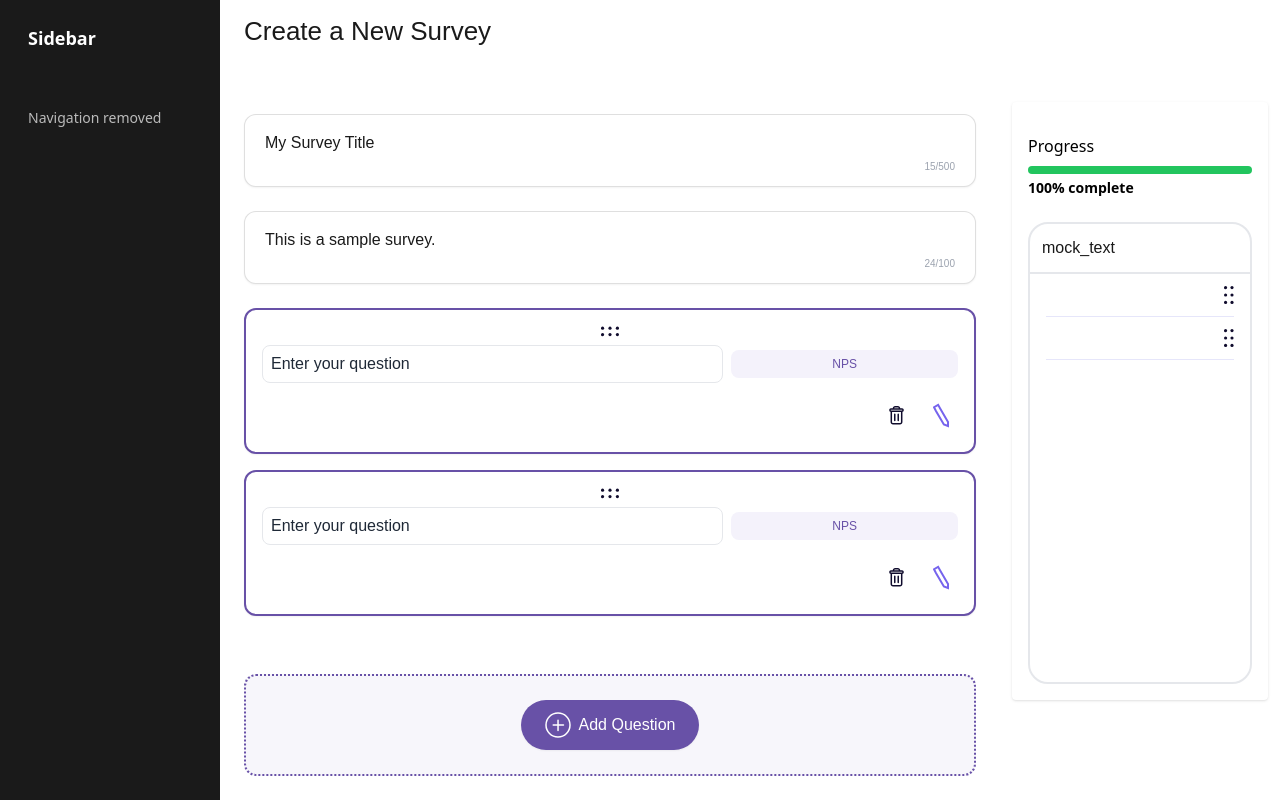
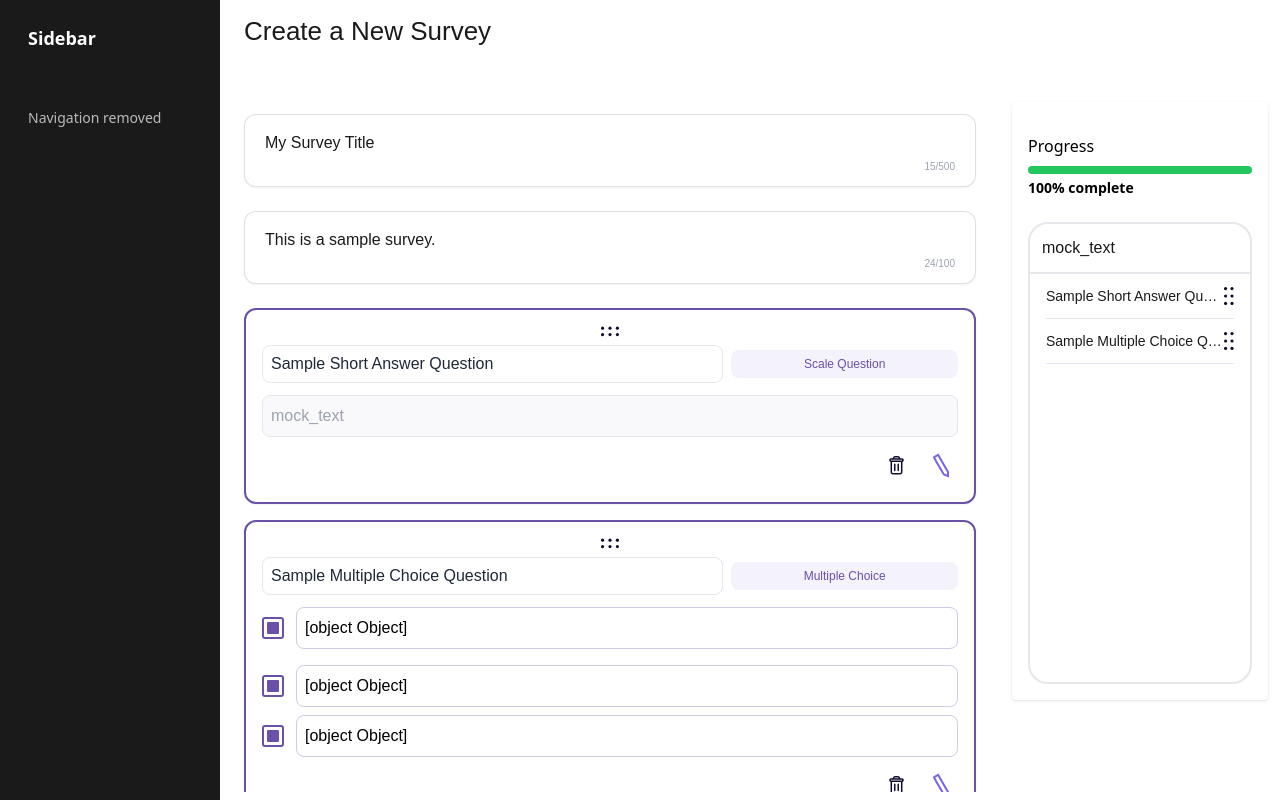
Before and after one commit to timcthy/BackendTask, a React (Create React App) app in the folder frontend/: page / in a window 1280 px wide. Built offline with nearby package versions, Linux system fonts and the light colour scheme.

Commit message:
Fixed moving

```diff
--- a/frontend/src/component/CreateSurveyContent.jsx
+++ b/frontend/src/component/CreateSurveyContent.jsx
@@ -5,18 +5,9 @@ import { DragDropContext, Droppable, Draggable } from "@hello-pangea/dnd";
 import { useCreateSurveyProvider } from "./CreateSurveyProvider";
 
 const CreateSurveyContent = () => {
-  const { questions, setQuestions } = useCreateSurveyProvider();
+  const { questions, onDragEnd } = useCreateSurveyProvider();
   const [surveyContent, setSurveyContent] = useState(sidebarcontent);
 
-  const onDragEnd = (result) => {
-    if (!result.destination) {
-      return;
-    }
-    const items = Array.from(questions);
-    const [reorderedItem] = items.splice(result.source.index, 1);
-    items.splice(result.destination.index, 0, reorderedItem);
-    setQuestions(items);
-  };
   return (
     <div className="rounded-[20px] border-2 border-light-gray bg-white mt-3 flex flex-col  h-full sm:h-[calc(100vh-338px)] ">
       <div className="grow">
--- a/frontend/src/component/CreateSurveyProvider.jsx
+++ b/frontend/src/component/CreateSurveyProvider.jsx
@@ -7,17 +7,38 @@ export const CreateSurveyProviderMock = ({ children }) => {
   const [surveyTitle, setSurveyTitle] = useState("My Survey Title");
   const [surveyDescription, setSurveyDescription] = useState("This is a sample survey.");
   const [questions, setQuestions] = useState([
-    { id: 1, type: "short_text", saved: true },
-    { id: 2, type: "multiple_choice", saved: true },
+    {
+      id: 1,
+      type: "shortAnswer",
+      title: "Sample Short Answer Question",
+      saved: true,
+      options: []
+    },
+    {
+      id: 2,
+      type: "multipleChoice",
+      title: "Sample Multiple Choice Question",
+      saved: true,
+      options: [
+        { id: 1, text: "Option 1" },
+        { id: 2, text: "Option 2" },
+        { id: 3, text: "Option 3" }
+      ]
+    },
   ]);
   const [dupList, setDupList] = useState([]);
-  const defaultQuestionType = "short_text";
+  const defaultQuestionType = "shortAnswer";
 
   const addNewQuestion = (type = defaultQuestionType) => {
     const newQuestion = {
       id: Date.now(),
       type,
+      title: `New ${type} Question`,
       saved: false,
+      options: type === "multipleChoice" || type === "singleChoice" ? [
+        { id: Date.now(), text: "Option 1" },
+        { id: Date.now() + 1, text: "Option 2" }
+      ] : []
     };
     setQuestions((prev) => [...prev, newQuestion]);
   };
@@ -102,6 +123,16 @@ export const CreateSurveyProviderMock = ({ children }) => {
     });
   };
 
+  const onDragEnd = (result) => {
+    if (!result.destination) {
+      return;
+    }
+    const items = Array.from(questions);
+    const [reorderedItem] = items.splice(result.source.index, 1);
+    items.splice(result.destination.index, 0, reorderedItem);
+    setQuestions(items);
+  };
+
   const handleCreateSurvey = () => {
     console.log("Mock create survey:", {
       title: surveyTitle,
@@ -118,6 +149,7 @@ export const CreateSurveyProviderMock = ({ children }) => {
         surveyDescription,
         setSurveyDescription,
         questions,
+        setQuestions,
         defaultQuestionType,
         addNewQuestion,
         handleDeleteQuestion,
@@ -129,6 +161,7 @@ export const CreateSurveyProviderMock = ({ children }) => {
         handleEditQuestion,
         handleDuplicate,
         handleDeleteOption,
+        onDragEnd,
         dupList,
         handleCreateSurvey,
       }}
--- a/frontend/src/component/QuestionItem.jsx
+++ b/frontend/src/component/QuestionItem.jsx
@@ -29,7 +29,7 @@ const QuestionItem = ({ question, index }) => {
   const renderOptions = (q, questionIndex) => {
     switch (q.type) {
       case "multipleChoice":
-        return q.options.map((option, optionIndex) => (
+        return (q.options || []).map((option, optionIndex) => (
           <RenderCheckboxOptions
             key={optionIndex}
             questionIndex={questionIndex}
@@ -40,7 +40,7 @@ const QuestionItem = ({ question, index }) => {
           />
         ));
       case "singleChoice":
-        return q.options.map((option, optionIndex) => (
+        return (q.options || []).map((option, optionIndex) => (
           <RenderMultipleOptions
             key={optionIndex}
             questionIndex={questionIndex}
```
